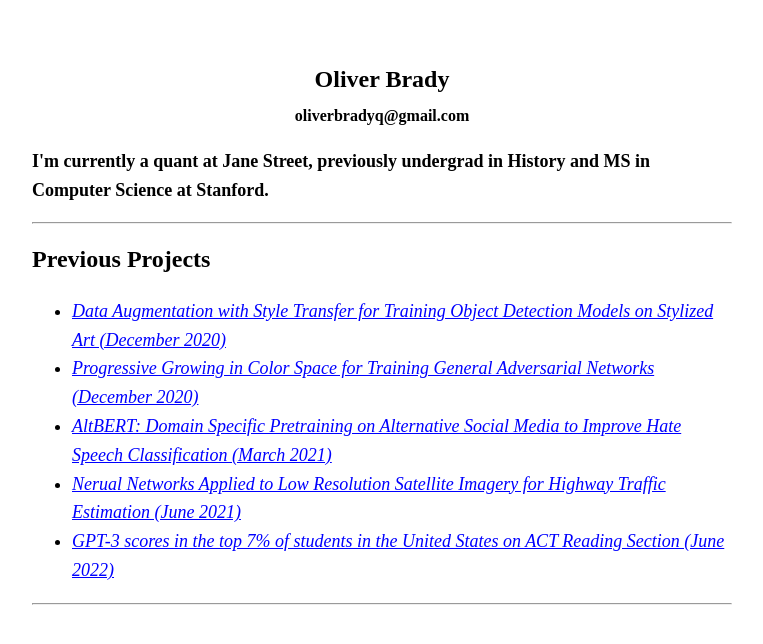
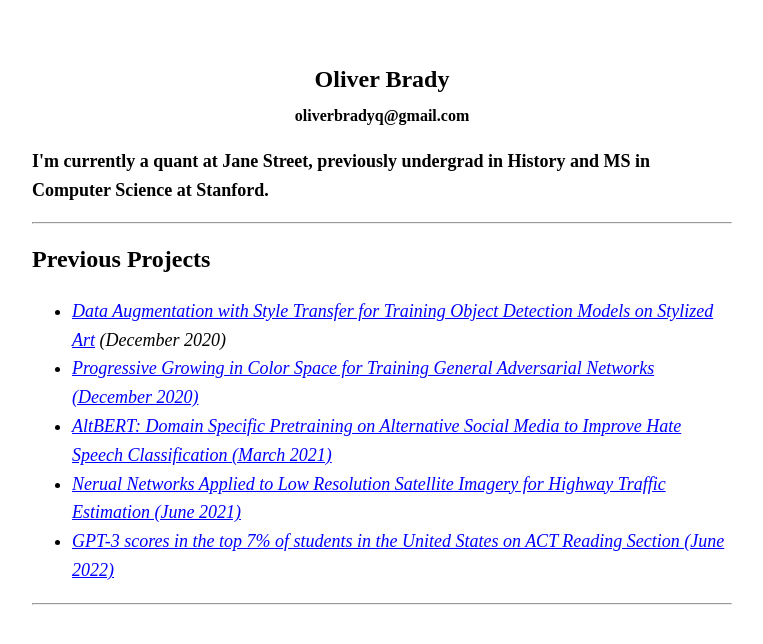
Before and after one commit to oqbrady/oqbrady.github.io, a plain HTML site: page index.html in a window 1280 px wide. Shown: the whole page, without its empty margins (258-1021 px from the left). Drawn offline with Linux system fonts and the light colour scheme.

Commit message:
next commit

```diff
--- a/index.html
+++ b/index.html
@@ -38,7 +38,7 @@
             <div>
                 <ul>
                         <li>
-                      <a href="https://github.com/oqbrady/Project_Papers/blob/main/Style_Transfer_Data_Aug.pdf"><i>Data Augmentation with Style Transfer for Training Object Detection Models on Stylized Art (December 2020)</a>
+                      <a href="https://github.com/oqbrady/Project_Papers/blob/main/Style_Transfer_Data_Aug.pdf"><i>Data Augmentation with Style Transfer for Training Object Detection Models on Stylized Art</a> (December 2020)
                     </li>
                      <li>
                       <a href="https://github.com/oqbrady/Project_Papers/blob/main/K_means_training.pdf"><i>Progressive Growing in Color Space for Training General Adversarial Networks (December 2020)</i></a>
```
